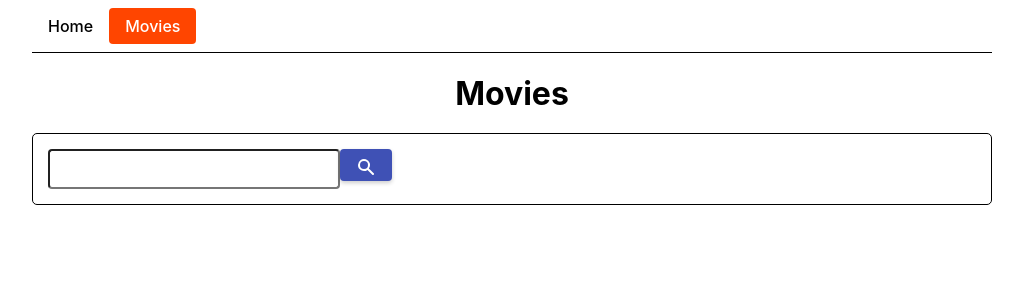
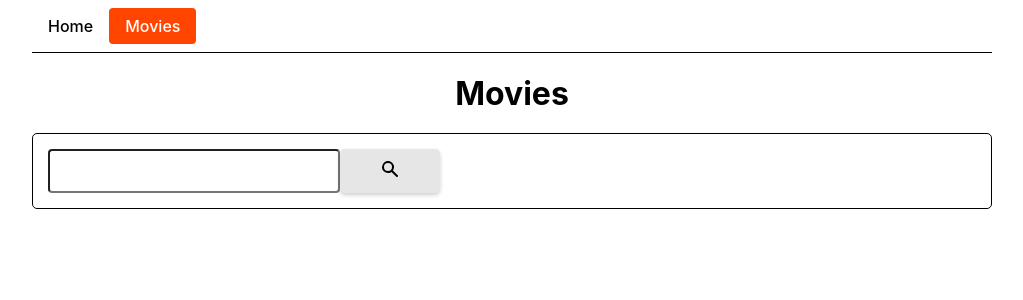
Before and after one commit to MoskaletsOleksandr/goit-react-hw-05-movies, a React (Create React App) app: page /movies in a window 1280 px wide. Shown: the top 300 px of the page, without its empty margins (128-1151 px from the left). Built offline with nearby package versions, Linux system fonts and the light colour scheme.

Commit message:
button-reuse-fix

```diff
--- a/src/components/MainMovieInfo/MainMovieInfo.jsx
+++ b/src/components/MainMovieInfo/MainMovieInfo.jsx
@@ -2,8 +2,6 @@ import { MainInfo, MovieGenres, MovieInfo, MovieOverview, MoviePopularity, Movie
 
 export const MainMovieInfo = ({info}) => {
     const baseImageUrl = 'https://image.tmdb.org/t/p/w500/';
-
-    console.log(info)
 
     return (
     <MainInfo>
--- a/src/components/SearchBox/SearchBox.jsx
+++ b/src/components/SearchBox/SearchBox.jsx
@@ -1,5 +1,6 @@
 import { useState } from 'react';
-import { Form, Input, Icon, Button } from './SearchBox.styled';
+import { Form, Input, Icon } from './SearchBox.styled';
+import Button from 'components/common/Button/Button';
 
 export const SearchBox = ({ value, onSubmit }) => {
   const [queryWord, setQueryWord] = useState('');
--- a/src/components/SearchBox/SearchBox.styled.jsx
+++ b/src/components/SearchBox/SearchBox.styled.jsx
@@ -25,25 +25,3 @@ export const Icon = styled(HiSearch)`
   height: 20px;
   right: 6px;
 `;
-
-export const Button = styled.button`
-  padding: 8px 16px;
-  font-size: 16px;
-  background-color: #3f51b5;
-  color: #fff;
-  border: none;
-  border-radius: 4px;
-  cursor: pointer;
-  transition: transform 0.3s ease-in-out;
-  min-width: 50px;
-  height: 32px;
-  box-shadow: 0px 2px 4px rgba(0, 0, 0, 0.2);
-
-  &:hover,
-  &:focus {
-    background-color: #2c3e91;
-    outline: none;
-    transform: scale(1.1);
-    box-shadow: 0px 4px 6px rgba(0, 0, 0, 0.3);
-  }
-`;
--- a/src/components/common/Button/Button.jsx
+++ b/src/components/common/Button/Button.jsx
@@ -1,14 +1,14 @@
 import PropTypes from 'prop-types';
-import { ButtonStyled, ButtonLabel } from './Button.styled';
+import { ButtonStyled } from './Button.styled';
 
-export const Button = ({ children }) => {
+const Button = ({ children }) => {
   return (
-    <ButtonStyled>
-      <ButtonLabel>{children}</ButtonLabel>
-    </ButtonStyled>
+    <ButtonStyled>{children}</ButtonStyled>
   );
 };
 
 Button.propTypes = {
   children: PropTypes.string.isRequired,
 };
+
+export default Button;
--- a/src/components/common/Button/Bytton.styled.jsx
+++ b/src/components/common/Button/Button.styled.jsx
@@ -1,16 +1,15 @@
 import styled from '@emotion/styled';
 
 export const ButtonStyled = styled.button`
-  padding: 8px 16px;
+  transition: transform 0.3s ease-in-out;
+  min-width: 100px;
+  box-shadow: 0px 2px 4px rgba(0, 0, 0, 0.2);
+    padding: 10px 20px;
+  background-color: #e6e6e6;
+  border: none;
+  border-radius: 5px;
   font-size: 16px;
-  background-color: #3f51b5;
-  color: #fff;
-  border: none;
-  border-radius: 4px;
   cursor: pointer;
-  transition: transform 0.3s ease-in-out;
-  min-width: 150px;
-  box-shadow: 0px 2px 4px rgba(0, 0, 0, 0.2);
 
   &:hover,
   &:focus {
@@ -20,5 +19,3 @@ export const ButtonStyled = styled.button`
     box-shadow: 0px 4px 6px rgba(0, 0, 0, 0.3);
   }
 `;
-
-export const ButtonLabel = styled.span``;
--- a/src/components/common/Button/index.js
+++ /dev/null
@@ -1 +0,0 @@
-export * from './Button';
--- a/src/components/pages/MovieDetails.jsx
+++ b/src/components/pages/MovieDetails.jsx
@@ -3,6 +3,7 @@ import { useParams } from 'react-router-dom';
 import { MainMovieInfo } from 'components/MainMovieInfo/MainMovieInfo';
 import SectionTitle from 'components/common/SectionTitle/SectionTitle';
 import { searchMovieDetails } from 'services/themoviedb-api';
+import Button from '../common/Button/Button';
 
 const MovieDetails = () => {
   const { movieId } = useParams();
@@ -27,6 +28,7 @@ const MovieDetails = () => {
 
   return (
     <main>
+      <Button>Go back</Button>
       <SectionTitle title="MovieDetails" />
       <MainMovieInfo info={movieDetails} />
     </main>
```
